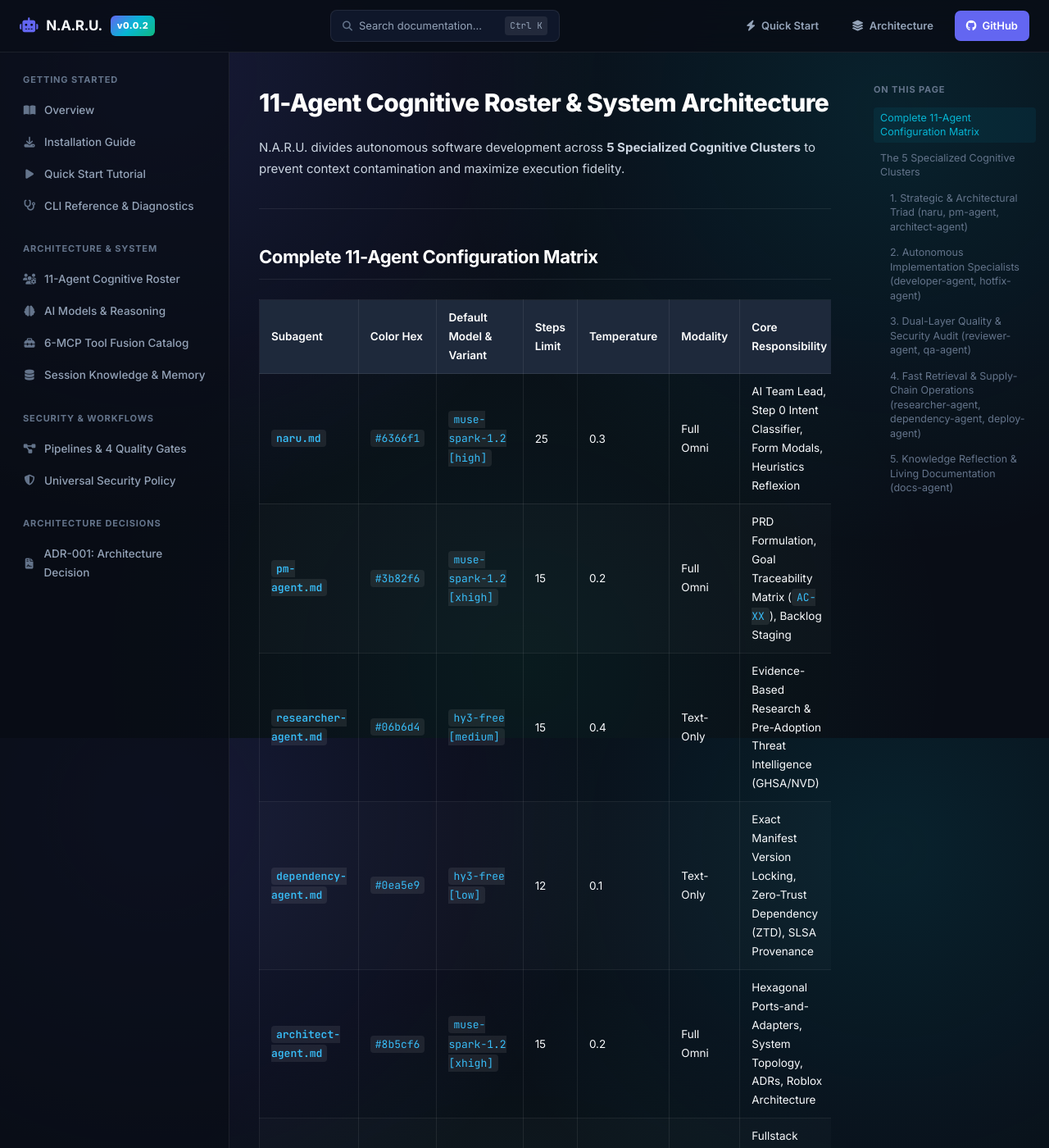
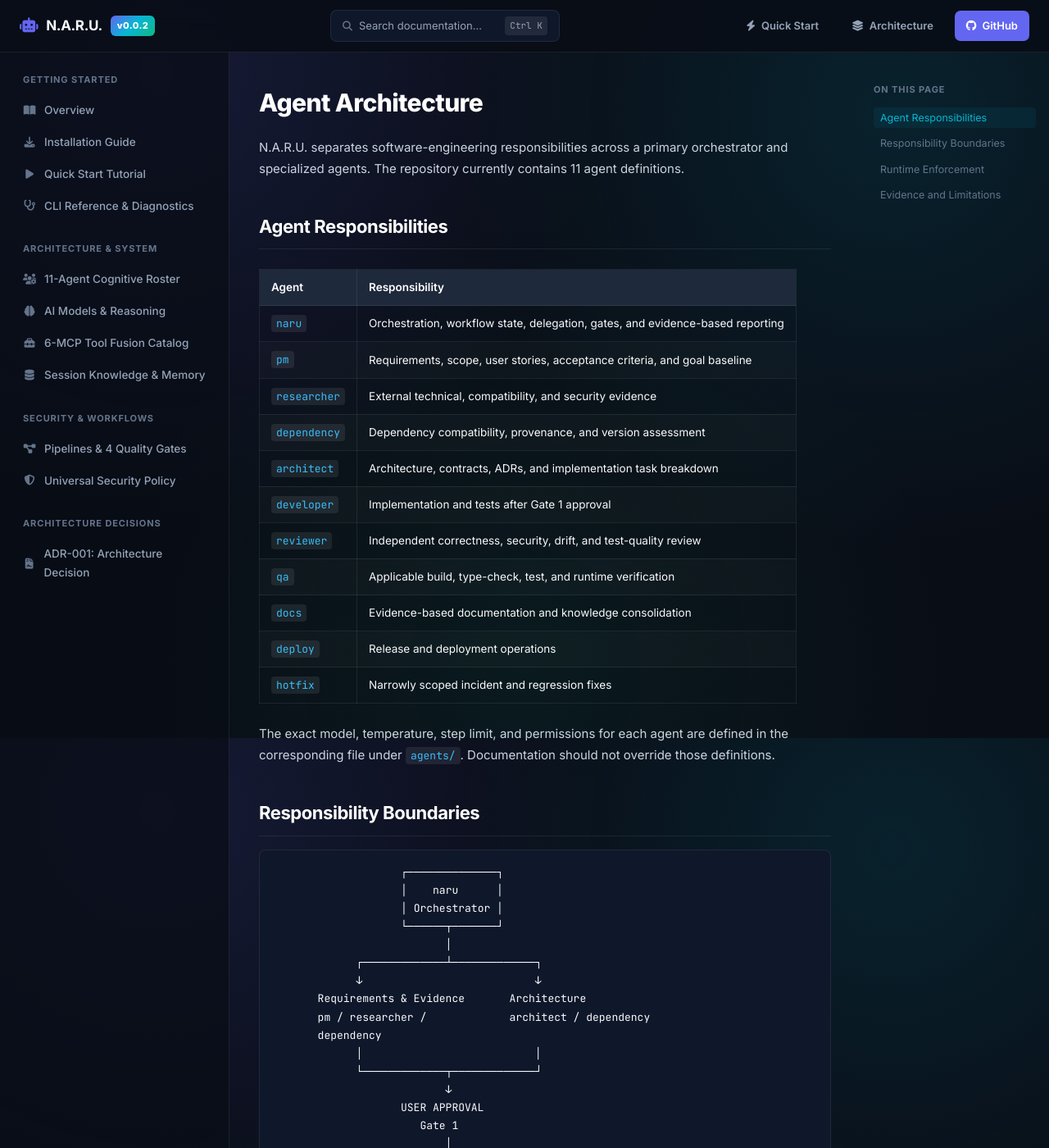
Before and after one commit to Yoganataa/naru-agents, a Jekyll site: the page built from docs/architecture/overview.md, in a window 1280 px wide and 1400 px high. Shown: the whole window at 82% size. Built offline with Jekyll 4.4.1, drawn with Linux system fonts in a browser that asks for light colours; some of the changed text lies outside the part shown.

Commit message:
docs: align architecture page with current agent contracts

````diff
--- a/docs/architecture/overview.md
+++ b/docs/architecture/overview.md
@@ -1,50 +1,83 @@
 ---
 layout: default
-title: 11-Agent Cognitive Roster — N.A.R.U.
+title: Agent Architecture — N.A.R.U.
 ---
 
-# 11-Agent Cognitive Roster & System Architecture
+# Agent Architecture
 
-N.A.R.U. divides autonomous software development across **5 Specialized Cognitive Clusters** to prevent context contamination and maximize execution fidelity.
+N.A.R.U. separates software-engineering responsibilities across a primary orchestrator and specialized agents. The repository currently contains 11 agent definitions.
 
----
+## Agent Responsibilities
 
-## Complete 11-Agent Configuration Matrix
+| Agent | Responsibility |
+|---|---|
+| `naru` | Orchestration, workflow state, delegation, gates, and evidence-based reporting |
+| `pm` | Requirements, scope, user stories, acceptance criteria, and goal baseline |
+| `researcher` | External technical, compatibility, and security evidence |
+| `dependency` | Dependency compatibility, provenance, and version assessment |
+| `architect` | Architecture, contracts, ADRs, and implementation task breakdown |
+| `developer` | Implementation and tests after Gate 1 approval |
+| `reviewer` | Independent correctness, security, drift, and test-quality review |
+| `qa` | Applicable build, type-check, test, and runtime verification |
+| `docs` | Evidence-based documentation and knowledge consolidation |
+| `deploy` | Release and deployment operations |
+| `hotfix` | Narrowly scoped incident and regression fixes |
 
-| Subagent | Color Hex | Default Model & Variant | Steps Limit | Temperature | Modality | Core Responsibility |
-|---|---|---|---|---|---|---|
-| **`naru.md`** | `#6366f1` | `muse-spark-1.2 [high]` | 25 | 0.3 | Full Omni | AI Team Lead, Step 0 Intent Classifier, Form Modals, Heuristics Reflexion |
-| **`pm-agent.md`** | `#3b82f6` | `muse-spark-1.2 [xhigh]` | 15 | 0.2 | Full Omni | PRD Formulation, Goal Traceability Matrix (`AC-XX`), Backlog Staging |
-| **`researcher-agent.md`** | `#06b6d4` | `hy3-free [medium]` | 15 | 0.4 | Text-Only | Evidence-Based Research & Pre-Adoption Threat Intelligence (GHSA/NVD) |
-| **`dependency-agent.md`** | `#0ea5e9` | `hy3-free [low]` | 12 | 0.1 | Text-Only | Exact Manifest Version Locking, Zero-Trust Dependency (ZTD), SLSA Provenance |
-| **`architect-agent.md`** | `#8b5cf6` | `muse-spark-1.2 [xhigh]` | 15 | 0.2 | Full Omni | Hexagonal Ports-and-Adapters, System Topology, ADRs, Roblox Architecture |
-| **`developer-agent.md`** | `#10b981` | `big-pickle [auto]` | 25 | 0.2 | Code Spec | Fullstack Code Synthesis, 5 States of UI Stack, O(1) Efficiency, No-Bypass |
-| **`reviewer-agent.md`** | `#f59e0b` | `x-preview-f-free [max]` | 15 | 0.1 | Omni Reason | Quality Gate 3 Security Audit, Anti-Slop Check, AST Zero Dead Code Purge |
-| **`qa-agent.md`** | `#ec4899` | `mimo-v2.5-free [auto]` | 20 | 0.3 | Vision OCR | Quality Gate 4 Testing, Screenshot OCR Diffing, Flaky Test Quarantine |
-| **`docs-agent.md`** | `#a855f7` | `nemotron-3-ultra-free [auto]` | 15 | 0.3 | Text-Only | Living Mermaid ERD, OpenAPI 3.1 Specs, Secret Masking, `save_graph` Sync |
-| **`deploy-agent.md`** | `#14b8a6` | `hy3-free [low]` | 10 | 0.1 | Text-Only | Multi-Platform DevOps, Non-Root Containers, Egress Sandboxing, CI/CD |
-| **`hotfix-agent.md`** | `#ef4444` | `big-pickle [auto]` | 20 | 0.1 | Code Spec | Root-Cause Incident Hotfixing, Flaky Test Stabilization, AST Patching |
+The exact model, temperature, step limit, and permissions for each agent are defined in the corresponding file under `agents/`. Documentation should not override those definitions.
 
----
+## Responsibility Boundaries
 
-## The 5 Specialized Cognitive Clusters
+```text
+                    ┌──────────────┐
+                    │    naru      │
+                    │ Orchestrator │
+                    └──────┬───────┘
+                           │
+             ┌─────────────┴─────────────┐
+             ↓                           ↓
+       Requirements & Evidence       Architecture
+       pm / researcher /             architect / dependency
+       dependency
+             │                           │
+             └─────────────┬─────────────┘
+                           ↓
+                    USER APPROVAL
+                       Gate 1
+                           │
+                           ↓
+                      developer
+                           │
+                           ↓
+                       reviewer
+                           │
+                           ↓
+                          qa
+                           │
+                  ┌────────┴────────┐
+                  ↓                 ↓
+                docs             deploy
 
-### 1. Strategic & Architectural Triad (naru, pm-agent, architect-agent)
-- **Model Anchor**: Meta Muse Spark 1.2 Free (AA Index 54.0, 1M context, Vision + PDF).
-- **Mission**: Governs the project lifecycle. Naru classifies incoming intent and renders interactive intake forms; PM-Agent translates requirements into measurable acceptance criteria (`AC-XX`); Architect-Agent designs hexagonal domain boundaries and authors Architecture Decision Records (`ADR-XXX`).
+              hotfix is used for scoped incidents.
+```
 
-### 2. Autonomous Implementation Specialists (developer-agent, hotfix-agent)
-- **Model Anchor**: Big Pickle (Frontier Coding Specialist).
-- **Mission**: Developer-Agent synthesizes production code adhering to the 5 States of UI Stack, O(1) algorithms, and zero N+1 database waterfalls; Hotfix-Agent resolves urgent live incidents by reproducing defects with regression tests before patching.
+## Runtime Enforcement
 
-### 3. Dual-Layer Quality & Security Audit (reviewer-agent, qa-agent)
-- **Model Anchor**: Ox Alpha Free [max reasoning] & MiMo V2.5 [Vision OCR].
-- **Mission**: Reviewer-Agent enforces **Quality Gate 3** via adversarial AST security audits (OWASP Top 10, anti-slop frontend standards, zero dead code mandate); QA-Agent enforces **Quality Gate 4** via Playwright E2E suites, multi-device visual regression OCR, and packet flood fuzzing.
+The repository also contains an OpenCode plugin under `src/plugin/`. It is the deterministic enforcement layer for the workflow.
 
-### 4. Fast Retrieval & Supply-Chain Operations (researcher-agent, dependency-agent, deploy-agent)
-- **Model Anchor**: Hy3 Free (Ultra-fast sub-second latency).
-- **Mission**: Researcher-Agent fetches verified library documentation via Context7 and audits GHSA/NVD databases; Dependency-Agent locks exact package manifests (Zero-Trust Dependency); Deploy-Agent writes hardened non-root release runbooks.
+Current guard categories include:
 
-### 5. Knowledge Reflection & Living Documentation (docs-agent)
-- **Model Anchor**: Nemotron 3 Ultra Free (High-throughput bulk text).
-- **Mission**: Extracts live AST schemas to generate interactive Mermaid ERDs, OpenAPI 3.1 specifications, sanitized changelogs, and persists cross-session learnings into SQLite graph memory.
+- mutation authorization;
+- workspace path validation;
+- read-only shell restrictions before Gate 1;
+- role permissions;
+- security-pattern checks;
+- circuit breaking for repeated failures;
+- native-question-based Gate 1 runtime state.
+
+This separation is important: prompt instructions can guide an agent, but runtime guards are responsible for enforcing tool-level constraints.
+
+## Evidence and Limitations
+
+N.A.R.U. does not claim that its agent roster or guardrails make arbitrary generated software secure or production-ready. Verification is scoped to the checks that actually run for a particular task.
+
+See the [N.A.R.U. Contract](../NARU-CONTRACT.md) for the canonical evidence and workflow rules.
````
